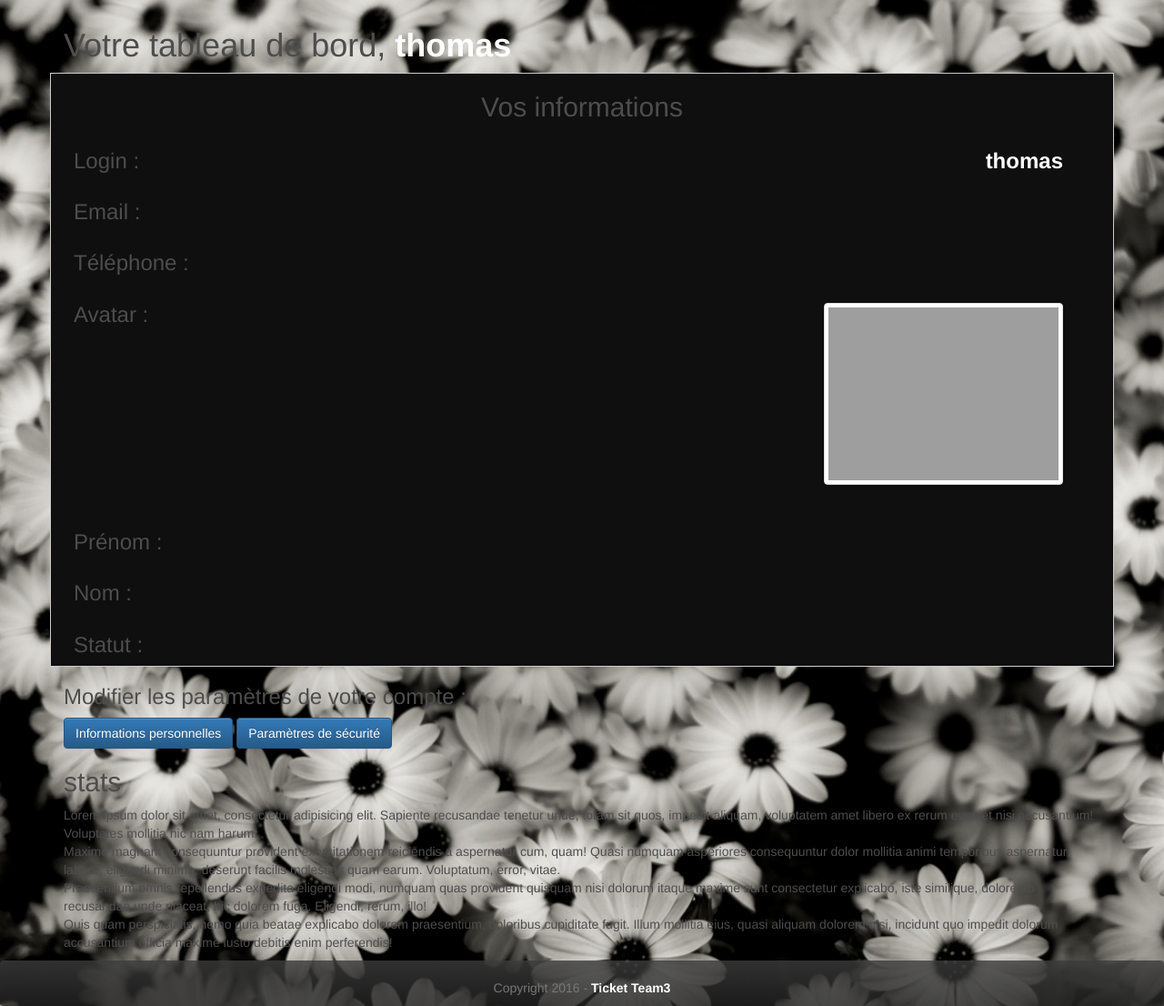
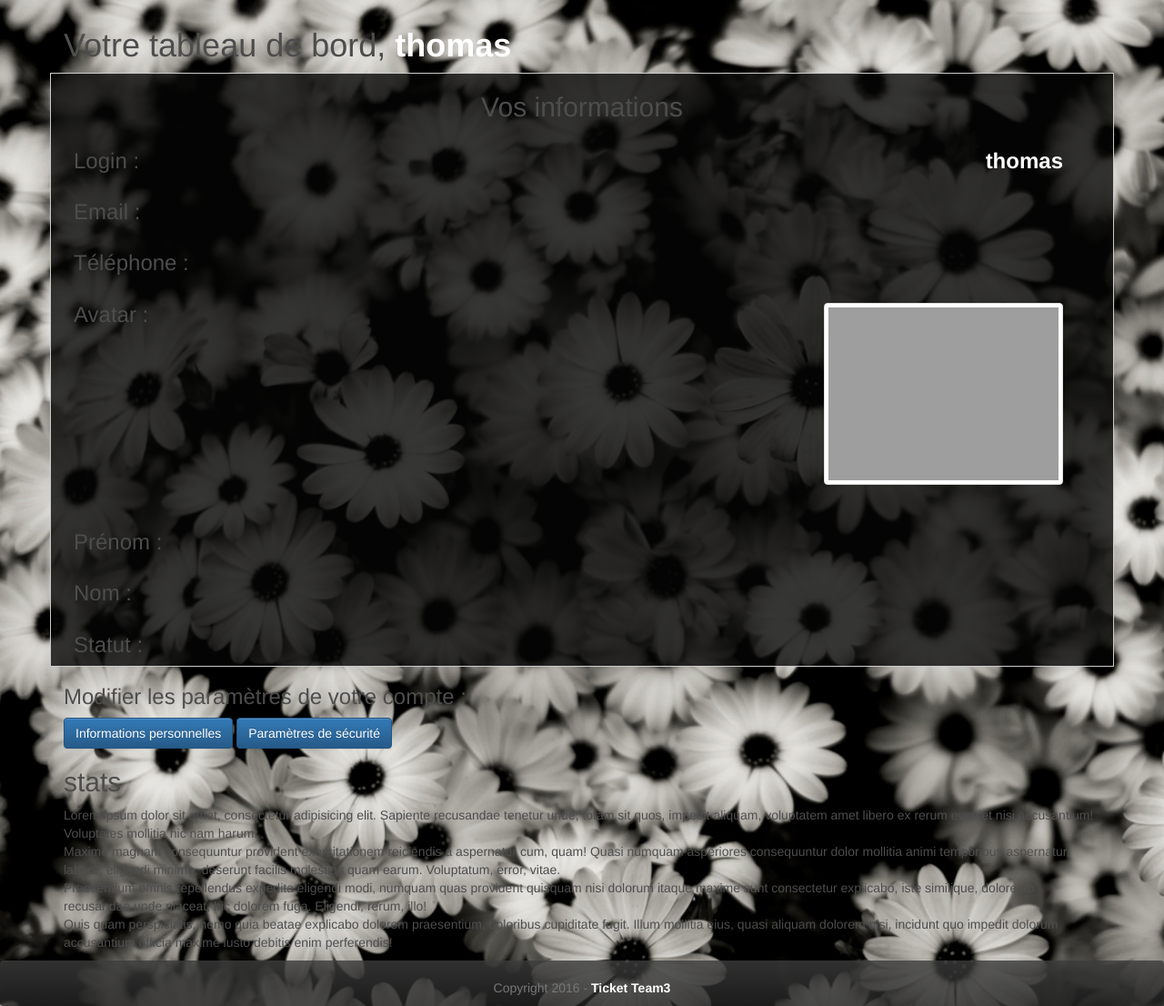
Before and after one commit to thomasbatt/ticket_elo, a PHP site: page /account in a window 1280 px wide. Shown: the part 50-1156 px from the top of the page at 91% size. Run offline with PHP 8.4, Linux system fonts and the light colour scheme; a user stored in the database is signed in; data comes from the database, SQL or seed files in the repository; some libraries are stand-ins or nearby versions; grey boxes are pictures that could not be loaded.

Commit message:
vesion stable

```diff
--- a/public/styles/style-custom.css
+++ b/public/styles/style-custom.css
@@ -27,7 +27,8 @@
 
 .border{
 	border: 1px solid #ccc;
-	background: #0F0F0F;
+	/*background: #0F0F0F;$*/
+	background: rgba(6, 6, 6, 0.79) none repeat scroll 0% 0%;
 	display: inline-block;
 	padding: 0 10px;
 }
@@ -63,7 +64,10 @@
 	height: 50px;
 }
 
-
+/*.border {
+    border: 1px solid #CCC;
+    background: rgba(6, 6, 6, 0.79) none repeat scroll 0% 0%;
+}*/
 /*.navbar-brand a:hover{
 	background: #333232;
 }
```
